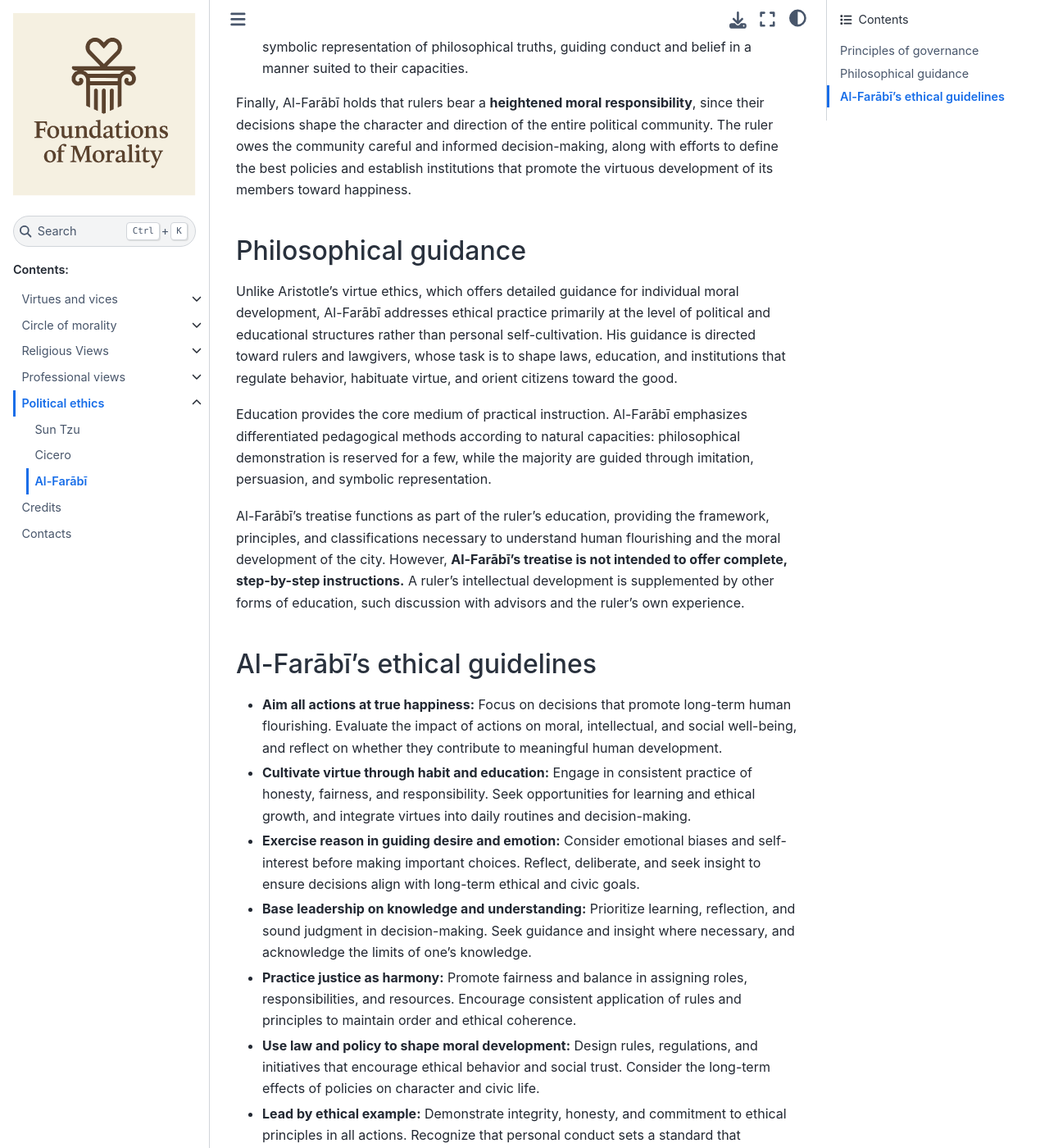
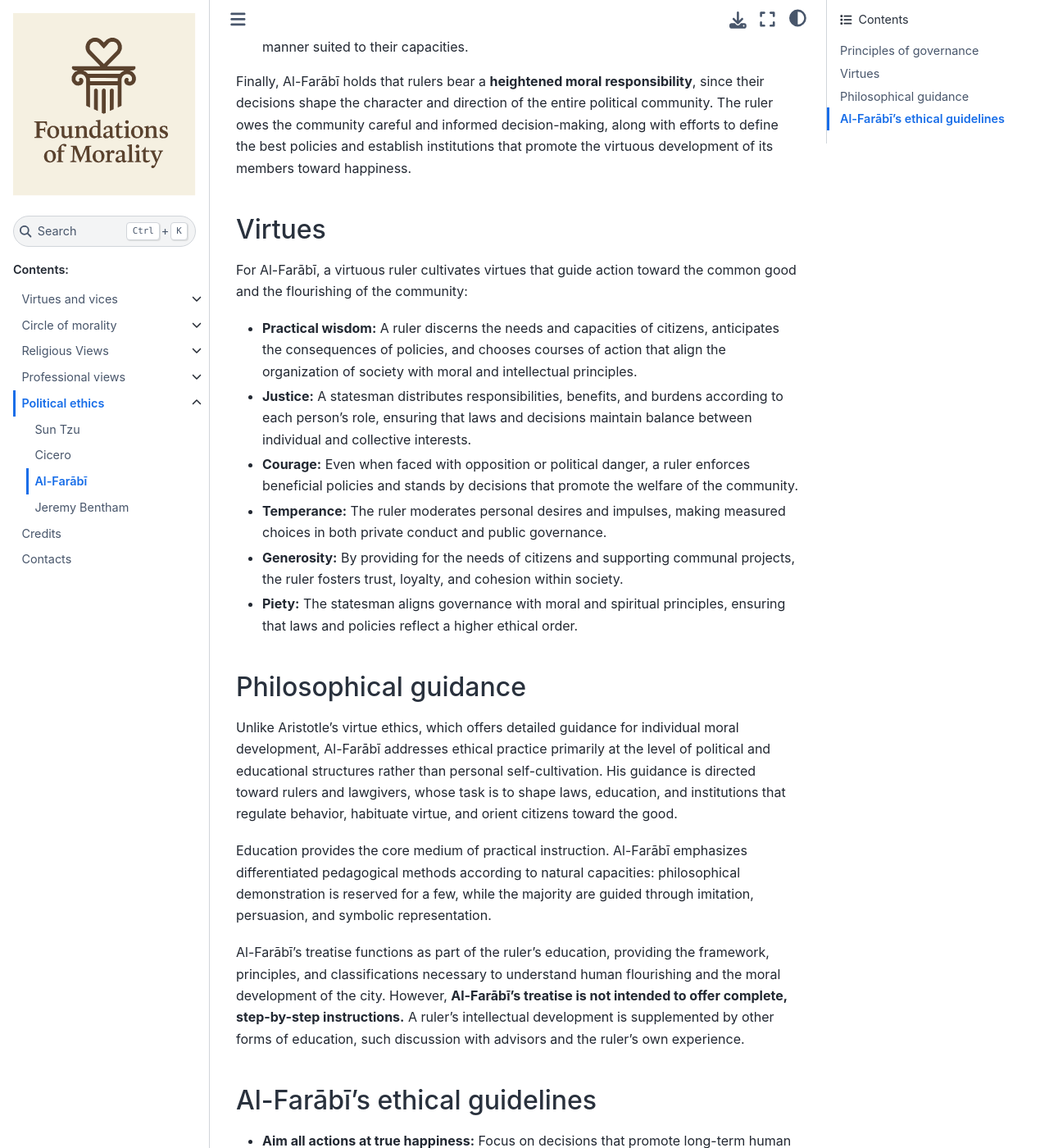
Before and after one commit to suthanthien/fom, a Sphinx documentation site: the page built from source/al_farabi.rst, in a window 1280 px wide and 1400 px high, scrolled down 2268 px. Shown: the whole window at 82% size. Built offline with Sphinx 7.4.7 and the Sphinx Book theme 1.1.4, drawn with Linux system fonts in a browser that asks for light colours; some of the changed text lies outside the part shown.

Commit message:
Eighteenth commit
- Add account of Bentham's political ethics
- Add a virtue list to the account of Al-Farabi's political ethics

```diff
--- a/source/al_farabi.rst
+++ b/source/al_farabi.rst
@@ -123,6 +121,39 @@ community careful and informed decision-making, along with efforts to
 define the best policies and establish institutions that promote the
 virtuous development of its members toward happiness.
 
+*********
+ Virtues
+*********
+
+For Al-Farābī, a virtuous ruler cultivates virtues that guide action
+toward the common good and the flourishing of the community:
+
+-  **Practical wisdom:** A ruler discerns the needs and capacities of
+   citizens, anticipates the consequences of policies, and chooses
+   courses of action that align the organization of society with moral
+   and intellectual principles.
+
+-  **Justice:** A statesman distributes responsibilities, benefits, and
+   burdens according to each person’s role, ensuring that laws and
+   decisions maintain balance between individual and collective
+   interests.
+
+-  **Courage:** Even when faced with opposition or political danger, a
+   ruler enforces beneficial policies and stands by decisions that
+   promote the welfare of the community.
+
+-  **Temperance:** The ruler moderates personal desires and impulses,
+   making measured choices in both private conduct and public
+   governance.
+
+-  **Generosity:** By providing for the needs of citizens and supporting
+   communal projects, the ruler fosters trust, loyalty, and cohesion
+   within society.
+
+-  **Piety:** The statesman aligns governance with moral and spiritual
+   principles, ensuring that laws and policies reflect a higher ethical
+   order.
+
 ************************
  Philosophical guidance
 ************************
--- a/source/political_ethics.rst
+++ b/source/political_ethics.rst
@@ -9,3 +9,4 @@
    sun_tzu.rst
    cicero.rst
    al_farabi.rst
+   bentham.rst
```
Also changed, not shown: other parts of source/al_farabi.rst (+2 -4 lines), source/bentham.rst (added, +194 -0 lines).
